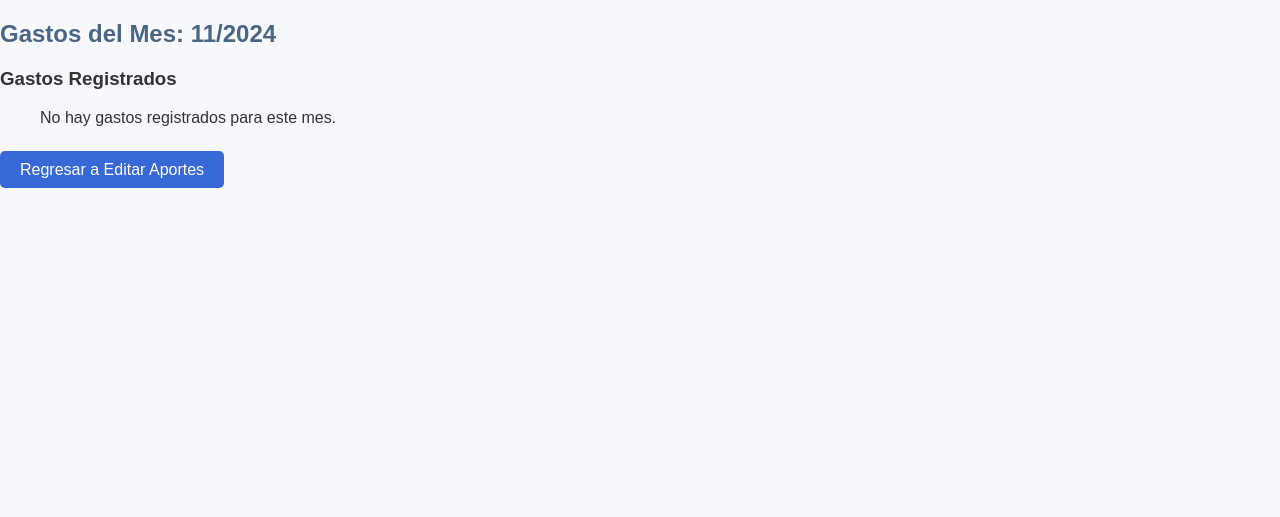
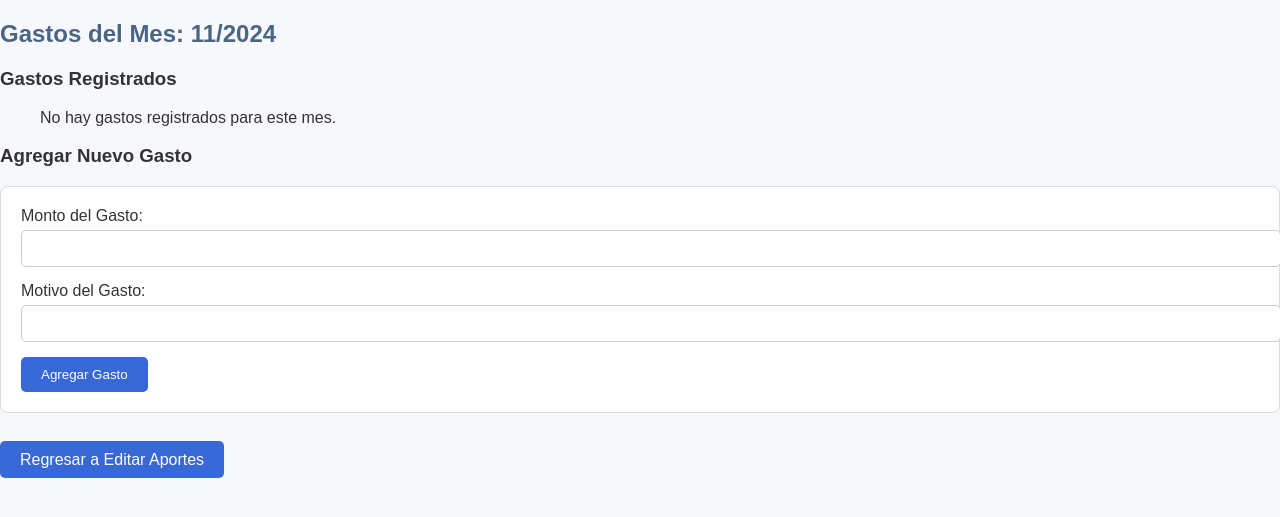
Before and after one commit to WilmerYulinio/APORTES_FAMILIA, a Flask app: page /edit_gastos in a window 1280 px wide. Shown: the top 517 px of the page. Run offline with Flask 3, Linux system fonts and the light colour scheme; the visitor is signed in with stand-in values (Sample User, id 1).

Commit message:
Nuevo archivo edit_gastos.html para la edición de gastos con permisos

```diff
--- a/templates/edit_gastos.html
+++ b/templates/edit_gastos.html
@@ -21,10 +21,8 @@
         {% endif %}
     </ul>
 
-    {% if from_edit %}
-        <!-- Formulario para agregar un nuevo gasto, solo si se accede desde edit -->
     <h3>Agregar Nuevo Gasto</h3>
-        <form action="{{ url_for('gastos', month=month, year=year, from_edit='true') }}" method="post">
+    <form action="{{ url_for('edit_gastos', month=month, year=year) }}" method="post">
         <label for="amount">Monto del Gasto:</label>
         <input type="number" step="0.01" name="amount" required>
 
@@ -33,10 +31,12 @@
 
         <button type="submit" class="btn">Agregar Gasto</button>
     </form>
-    {% endif %}
 
     <br>
-    <!-- Botón para regresar a la página de edición principal -->
+    <div class="text-center">
         <a href="{{ url_for('edit', month=month, year=year) }}" class="btn btn-secondary">Regresar a Editar Aportes</a>
+    </div>
+
+
 </body>
 </html>
```
Lines whose indentation alone changed are shown as unchanged.
